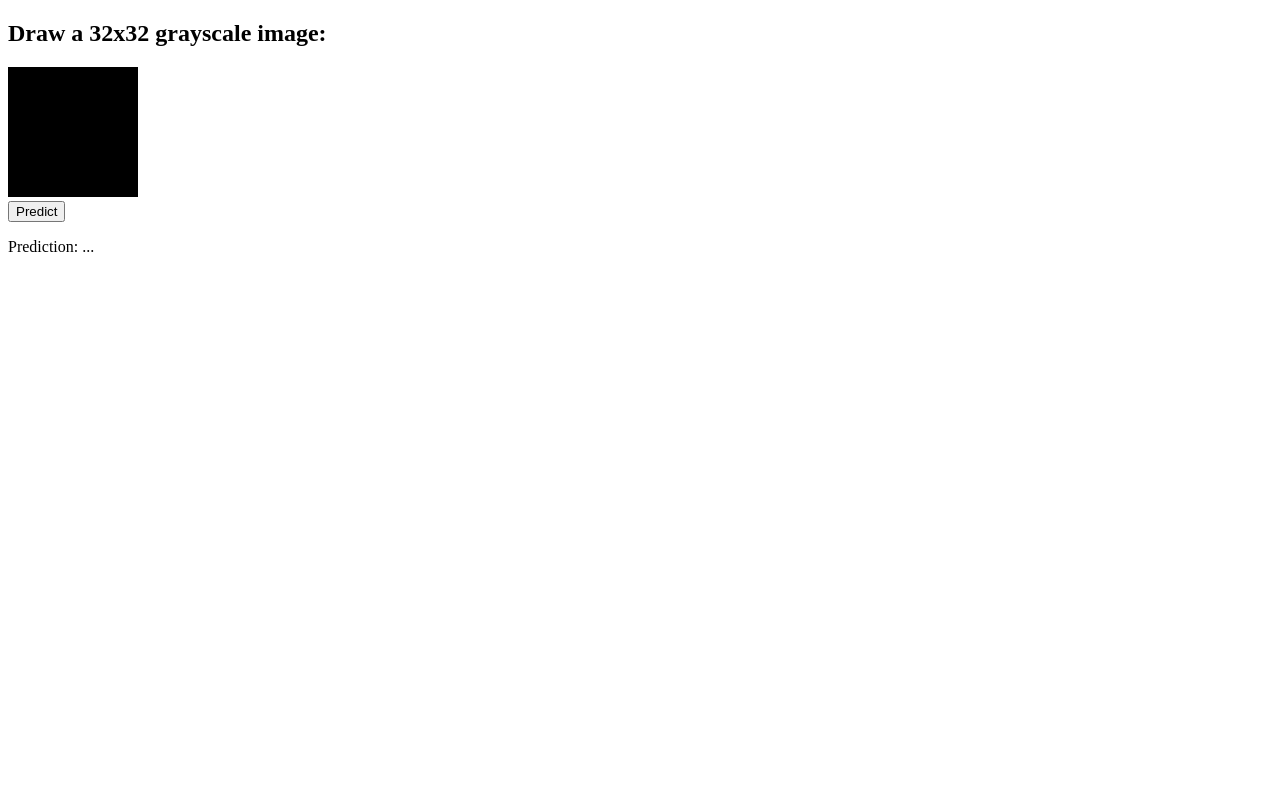
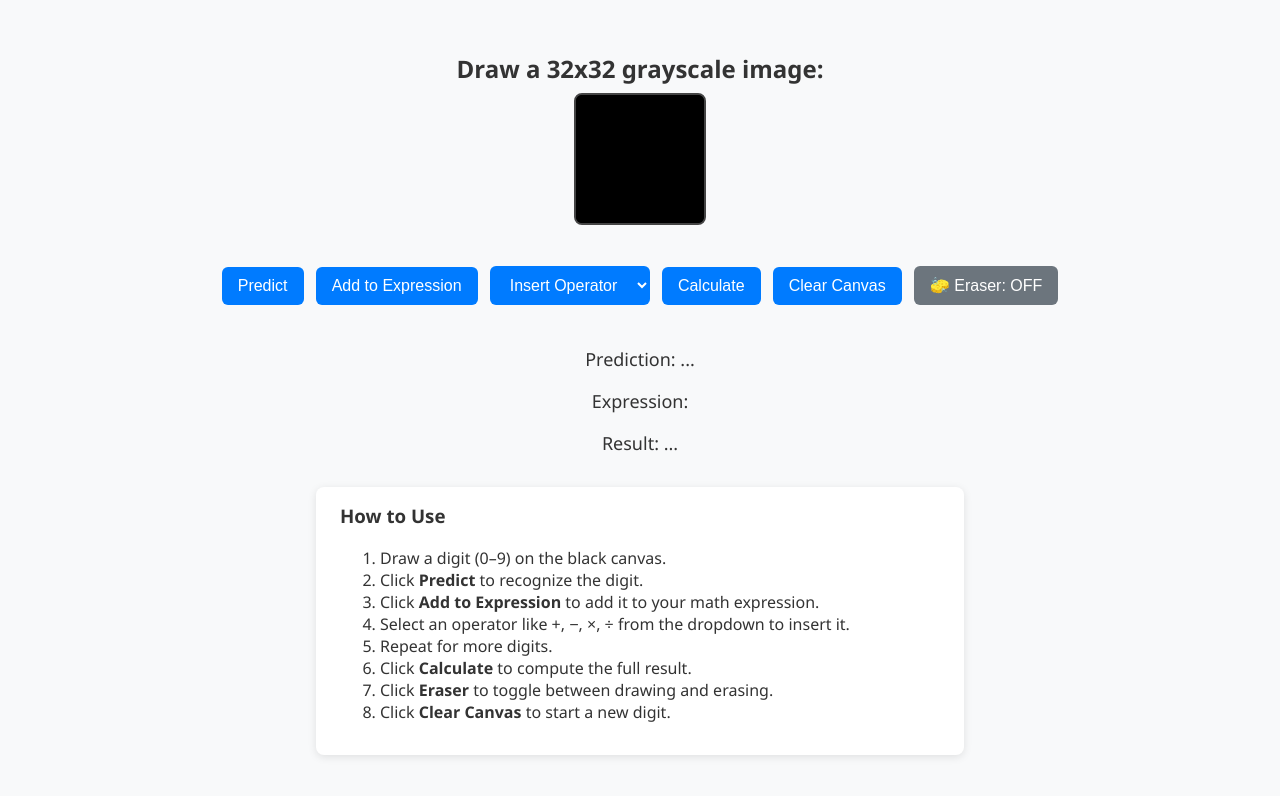
Before and after one commit to MarwaneGP/ai-IIM, a website: page num_ai_detector/index.html in a window 1280 px wide. Drawn offline with Linux system fonts and the light colour scheme.

Commit message:
additional functionalities

```diff
--- a/num_ai_detector/index.html
+++ b/num_ai_detector/index.html
@@ -11,9 +11,40 @@
 <body>
   <h2>Draw a 32x32 grayscale image:</h2>
   <canvas id="canvas" width="128" height="128"></canvas>
+  <div style="margin-top: 1rem;">
+    <button onclick="predict()">Predict</button>
+    <button onclick="addToExpression()">Add to Expression</button>
+    <select id="operatorDropdown" onchange="addOperator()">
+      <option value="">Insert Operator</option>
+      <option value="+">+</option>
+      <option value="-">−</option>
+      <option value="*">×</option>
+      <option value="/">÷</option>
+    </select>
+    <button onclick="calculateExpression()">Calculate</button>
+    <button onclick="clearCanvas()">Clear Canvas</button>
+    <button onclick="toggleEraser()" id="eraserBtn">🧽 Eraser: OFF</button>
+  </div>
+
   <br />
-  <button onclick="predict()">Predict</button>
   <p id="result">Prediction: ...</p>
+  <p id="expression">Expression: </p>
+  <p id="finalResult">Result: ...</p>
+
+  <div id="instructions">
+    <h3>How to Use</h3>
+    <ol>
+      <li>Draw a digit (0–9) on the black canvas.</li>
+      <li>Click <strong>Predict</strong> to recognize the digit.</li>
+      <li>Click <strong>Add to Expression</strong> to add it to your math expression.</li>
+      <li>Select an operator like +, −, ×, ÷ from the dropdown to insert it.</li>
+      <li>Repeat for more digits.</li>
+      <li>Click <strong>Calculate</strong> to compute the full result.</li>
+      <li>Click <strong>Eraser</strong> to toggle between drawing and erasing.</li>
+      <li>Click <strong>Clear Canvas</strong> to start a new digit.</li>
+    </ol>
+  </div>
+
 
   <script src="./main.js"></script>
 </body>
--- a/num_ai_detector/main.js
+++ b/num_ai_detector/main.js
@@ -1,4 +1,10 @@
 let session = null;
+let isErasing = false;
+
+
+let lastPrediction = null;
+let expression = "";
+
 const canvas = document.getElementById("canvas");
 const ctx = canvas.getContext("2d");
 
@@ -12,6 +18,28 @@ ctx.lineCap = "round";
 ctx.strokeStyle = "white";
 
 let isDrawing = false;
+
+function toggleEraser() {
+  isErasing = !isErasing;
+  ctx.strokeStyle = isErasing ? "black" : "white";
+
+  const btn = document.getElementById("eraserBtn");
+  btn.innerText = isErasing ? "🧽 Eraser: ON" : "🧽 Eraser: OFF";
+  btn.setAttribute("active", isErasing ? "true" : "false");
+}
+
+
+function addOperator() {
+  const select = document.getElementById("operatorDropdown");
+  const op = select.value;
+
+  if (!op) return;
+
+  expression += op;
+  document.getElementById("expression").innerText = `Expression: ${expression}`;
+  select.selectedIndex = 0;  // Reset dropdown
+}
+
 
 canvas.addEventListener("mousedown", () => {
   isDrawing = true;
@@ -43,8 +71,31 @@ function clearCanvas() {
   document.getElementById("result").innerText = "Prediction: ...";
 }
 
+function addToExpression() {
+  if (lastPrediction === null) {
+    alert("Please predict a digit first!");
+    return;
+  }
 
-// Load ONNX model
+  const digit = lastPrediction.toString();
+  expression += digit;
+  document.getElementById("expression").innerText =
+    `Expression: ${expression}`;
+
+  clearCanvas();
+  lastPrediction = null;
+}
+
+function calculateExpression() {
+  try {
+    const safeExpr = expression.replace(/[^0-9+\-*/().]/g, '');
+    const result = Function('"use strict"; return (' + safeExpr + ')')();
+    document.getElementById("finalResult").innerText = `Result: ${result}`;
+  } catch (e) {
+    document.getElementById("finalResult").innerText = `Invalid expression`;
+  }
+}
+
 async function loadModel() {
   if (!session) {
     session = await ort.InferenceSession.create("./mnist_cnn.onnx");
@@ -76,12 +127,12 @@ async function predict() {
   const inputTensor = preprocess(canvas);
   const feeds = { input: inputTensor };
 
-  console.log(feeds)
   const results = await session.run(feeds);
   const output = results.output.data;
-  console.log(output)
 
   const maxIndex = output.indexOf(Math.max(...output));
+  lastPrediction = maxIndex;
+
   document.getElementById("result").innerText =
     `Prediction: ${maxIndex}`;
 }
--- a/num_ai_detector/style.css
+++ b/num_ai_detector/style.css
@@ -1,5 +1,68 @@
+body {
+  font-family: 'Segoe UI', sans-serif;
+  text-align: center;
+  background-color: #f8f9fa;
+  color: #333;
+  padding: 2rem;
+  margin: 0;
+}
+
+h2 {
+  margin-bottom: 0.5rem;
+}
+
 canvas {
-  border: 1px solid #000;
-  background: white;
+  border: 2px solid #444;
+  background-color: black;
   cursor: crosshair;
+  margin-bottom: 1rem;
+  border-radius: 8px;
 }
+
+button,
+select {
+  padding: 10px 16px;
+  margin: 0.25rem;
+  border-radius: 6px;
+  border: none;
+  font-size: 16px;
+  cursor: pointer;
+  background-color: #007bff;
+  color: white;
+  transition: background-color 0.2s;
+}
+
+button:hover,
+select:hover {
+  background-color: #0056b3;
+}
+
+#eraserBtn {
+  background-color: #6c757d;
+}
+
+#eraserBtn[active="true"] {
+  background-color: #dc3545;
+}
+
+#result,
+#expression,
+#finalResult {
+  margin-top: 1rem;
+  font-size: 18px;
+  font-weight: 500;
+}
+
+#instructions {
+  max-width: 600px;
+  margin: 2rem auto;
+  background: #fff;
+  padding: 1rem 1.5rem;
+  border-radius: 8px;
+  box-shadow: 0 2px 8px rgba(0, 0, 0, 0.1);
+  text-align: left;
+}
+
+#instructions h3 {
+  margin-top: 0;
+}
```
